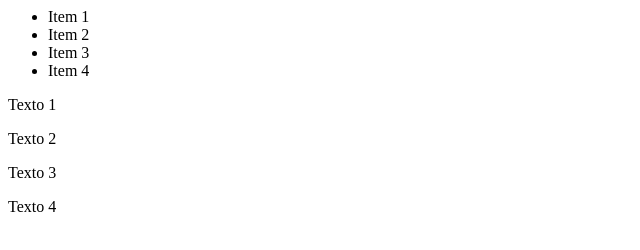
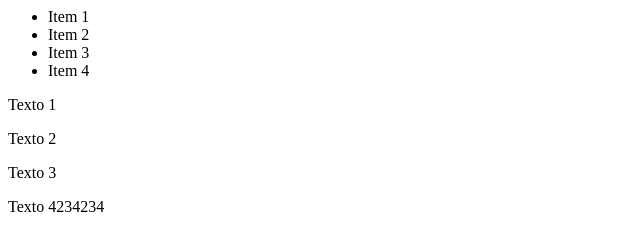
Before and after one commit to nunesxd/alura-git, a plain HTML site: page index.html in a window 1280 px wide. Shown: the full height of the page, 0-640 px from the left. Drawn offline with Linux system fonts and the light colour scheme.

Commit message:
Alteração realizada para voltarmos o codigo ao que era antes

```diff
--- a/index.html
+++ b/index.html
@@ -8,4 +8,4 @@
 <p>Texto 1</p>
 <p>Texto 2</p>
 <p>Texto 3</p>
-<p>Texto 4</p>
+<p>Texto 4234234</p>
```
